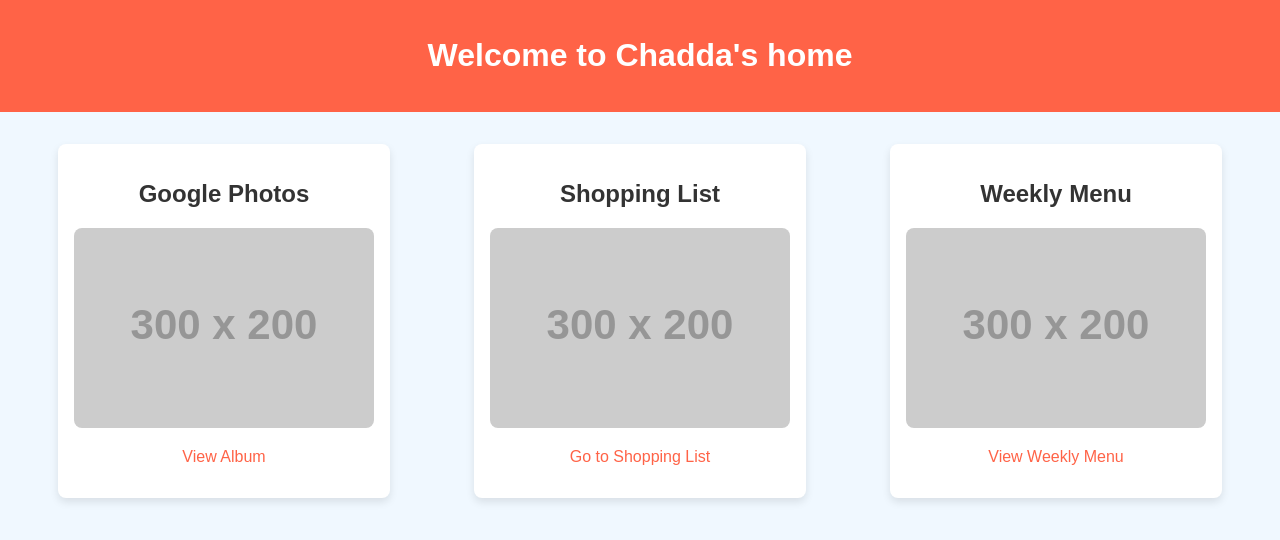
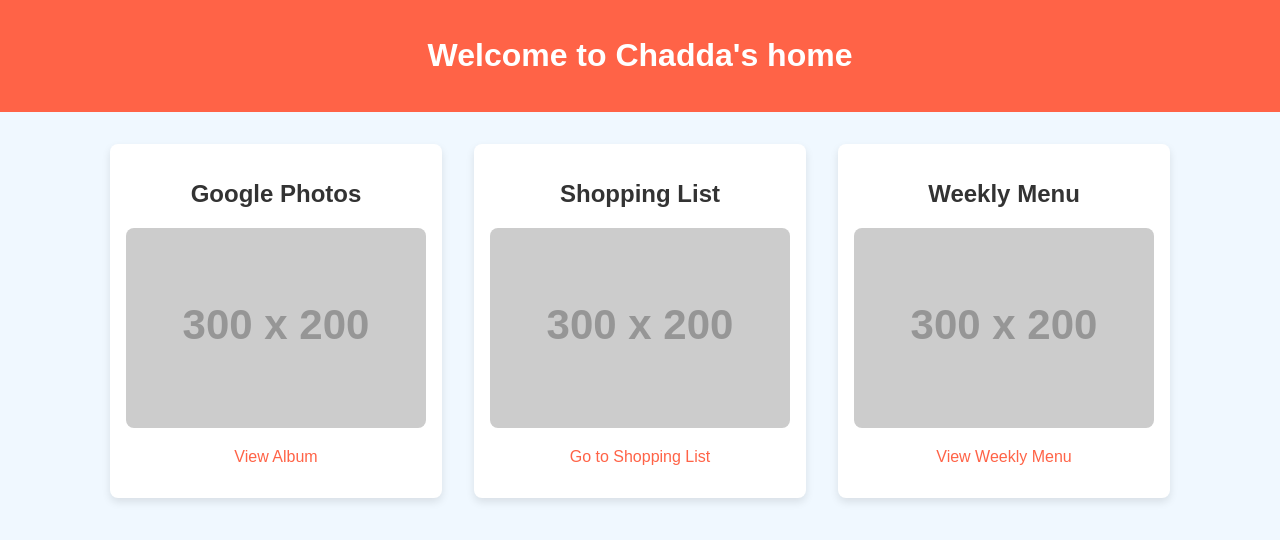
Before and after one commit to iamkhush/home-dashboard, a plain HTML site: page index.html in a window 1280 px wide. Drawn offline with Linux system fonts and the light colour scheme; placeholder pictures from the web are drawn by us.

Commit message:
more responsive

```diff
--- a/index.html
+++ b/index.html
@@ -21,7 +21,7 @@
         .container {
             display: flex;
             flex-wrap: wrap;
-            justify-content: space-around;
+            justify-content: center;
             padding: 1em;
         }
         .card {
@@ -31,7 +31,7 @@
             margin: 1em;
             padding: 1em;
             text-align: center;
-            width: 100%;
+            flex: 1 1 calc(100% - 2em);
             max-width: 300px;
         }
         .card img {
@@ -45,12 +45,12 @@
         }
         @media (min-width: 600px) {
             .card {
-                width: 45%;
+                flex: 1 1 calc(50% - 2em);
             }
         }
         @media (min-width: 900px) {
             .card {
-                width: 30%;
+                flex: 1 1 calc(33.33% - 2em);
             }
         }
     </style>
```
